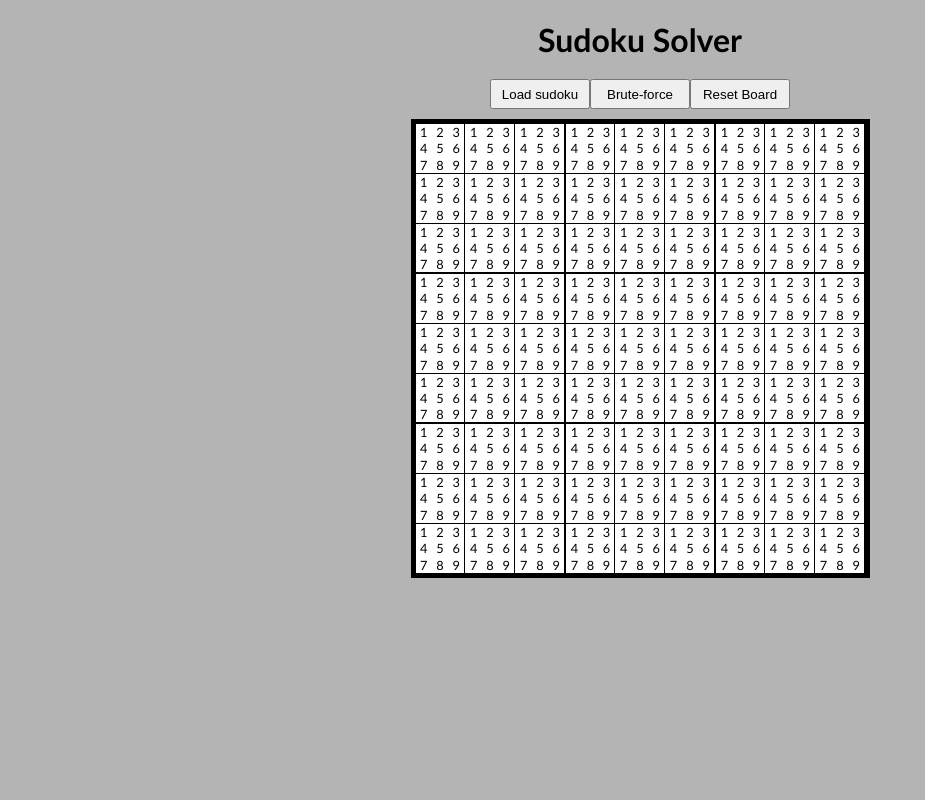
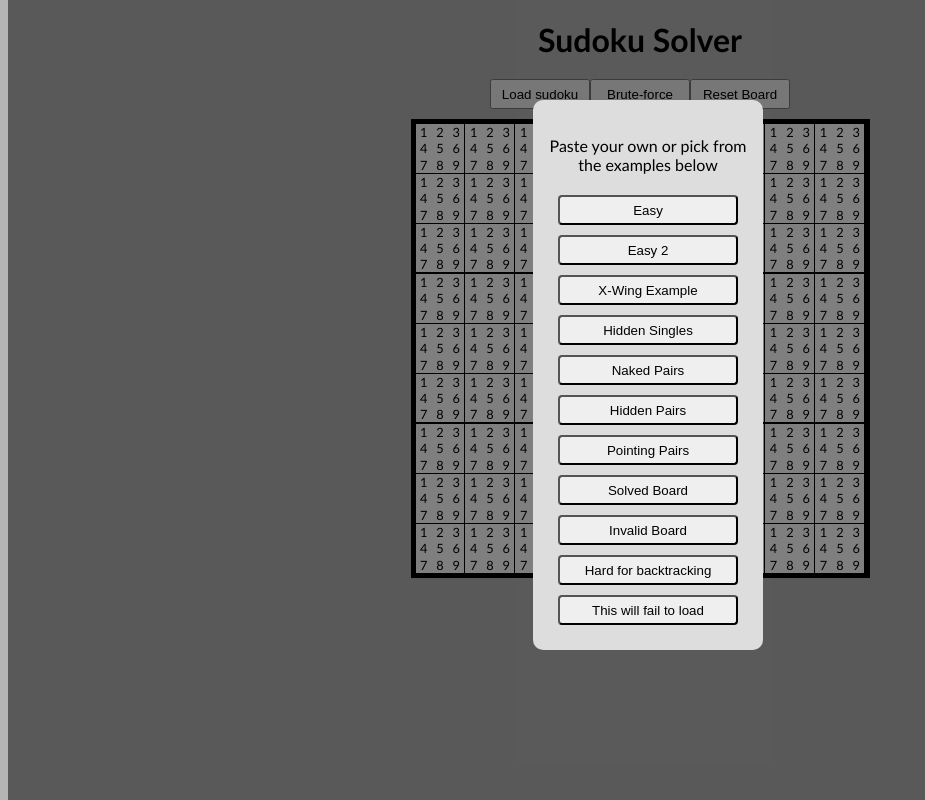
Before and after one commit to ZyerTCoder/sudoku-solver, a Vue app: page / in a window 1280 px wide. Both pictures are taken after a click on the button "Load sudoku". Shown: the whole page, without its empty margins (0-925 px from the left). Built offline with nearby package versions, Linux system fonts and the light colour scheme.

Commit message:
"load sudoku" button now pops out a modal menu with options

```diff
--- a/src/App.vue
+++ b/src/App.vue
@@ -1,29 +1,55 @@
 <template>
 	<h1>{{ title }}</h1>
-	<button @click="loadSudoku()">Load sudoku</button>
-	<button @click="bruteforceSudoku()" :disabled="running_brute_force[0]">Brute-force</button>
+	<button @click="toggleModal()">Load sudoku</button>
+	<button @click="bruteforceSudoku()" :disabled="running_brute_force[0]">
+		Brute-force
+	</button>
 	<button @click="resetBoard()">Reset Board</button>
 	<Board ref="board"/>
+	<Modal
+		v-if="showModal"
+		@close="toggleModal"
+		@load="loadSudoku"
+	>
+		<p>Paste your own or pick from the examples below</p>
+		<button
+			class="modalButton"
+			v-for="(value, key) in examples"
+			@click="loadSudoku(value); toggleModal()"
+		>
+			{{ key }}
+		</button>
+	</Modal>
 </template>
 
 <script>
 import Board from "./components/Board.vue"
+import Modal from "./components/Modal.vue"
+
 import bruteforce from "./scripts/bruteforce.js"
-import exampleSudokus from "./scripts/exampleSudokus"
+import exampleSudokus from "./scripts/exampleSudokus.js"
 
 export default {
 	name: 'App',
-	components: { Board },
+	components: { Board, Modal },
 	data () {
 		return {
 			title: "Sudoku Solver",
 			loop_timer: 16,
 			running_brute_force: [false],
+			showModal: false,
+			examples: exampleSudokus,
 		}
 	},
 	methods: {
-		loadSudoku(board = exampleSudokus["EASY_BOARD"]) {
+		loadSudoku(board = exampleSudokus["Easy"]) {
+			if (typeof(board) !== "string" || board.length !== 81) {
+				return console.warn("Tried to load invalid sudoku:", board)
+			}
+
+			this.resetBoard()
 			const boardDisplay = this.$refs.board
+
 			for (let i in board) {
 				let n = Number(board[i])
 				if (n) {
@@ -66,7 +92,10 @@ export default {
 			}
 			this.$refs.board.resetBoard()
 		},
-	}
+		toggleModal() {
+			this.showModal = !this.showModal
+		},
+	},
 }
 </script>
 
@@ -86,4 +115,10 @@ button {
 	width: 100px;
 	height: 30px;
 }
+
+.modalButton {
+	margin: 5px auto;
+	border-radius: 4px;
+	width: 180px;
+}
 </style>
--- /dev/null
+++ b/src/components/Modal.vue
@@ -0,0 +1,47 @@
+<template>
+	<div class="backdrop" @click.self="closeModal">
+		<div class="modal">
+			<slot></slot>
+		</div>
+	</div>
+</template>
+
+<script>
+export default {
+	methods: {
+		closeModal() {
+			this.$emit('close')
+		},
+		handlePasteEvent(event) {
+			let board = event.clipboardData.getData("text")
+			this.$emit('load', board)
+		}
+	},
+	mounted() {
+		addEventListener("paste", this.handlePasteEvent)
+	},
+	unmounted() {
+		removeEventListener("paste", this.handlePasteEvent)
+	},
+}
+</script>
+
+<style scoped>
+	.modal {
+		padding: 20px 15px;
+		margin: 100px auto;
+		width: 200px;
+		background: #ddd;
+		border-radius: 10px;
+		display: flex;
+		flex-direction: column;
+	}
+
+	.backdrop {
+		top: 0;
+		position: fixed;
+		background: rgba(0,0,0,0.5);
+		width: 100%;
+		height: 100%;
+	}
+</style>
```
